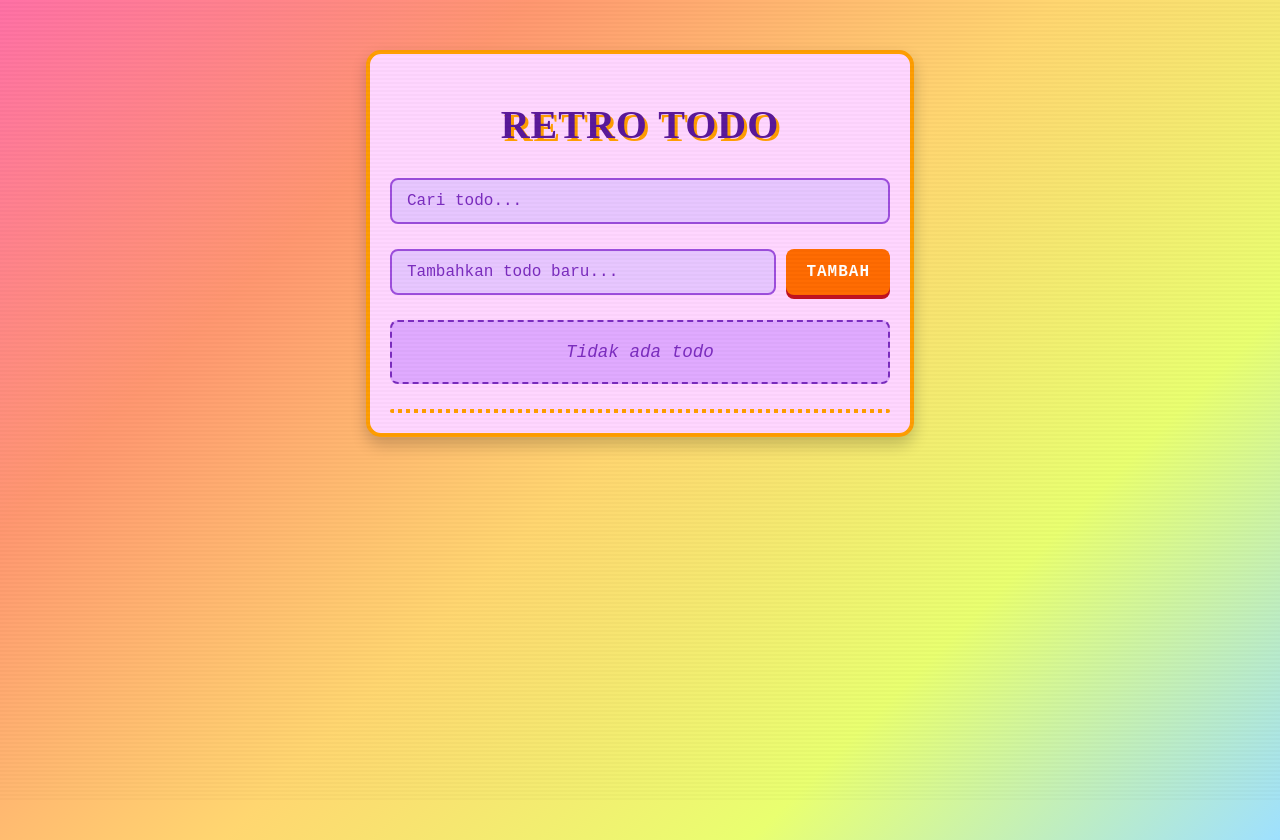
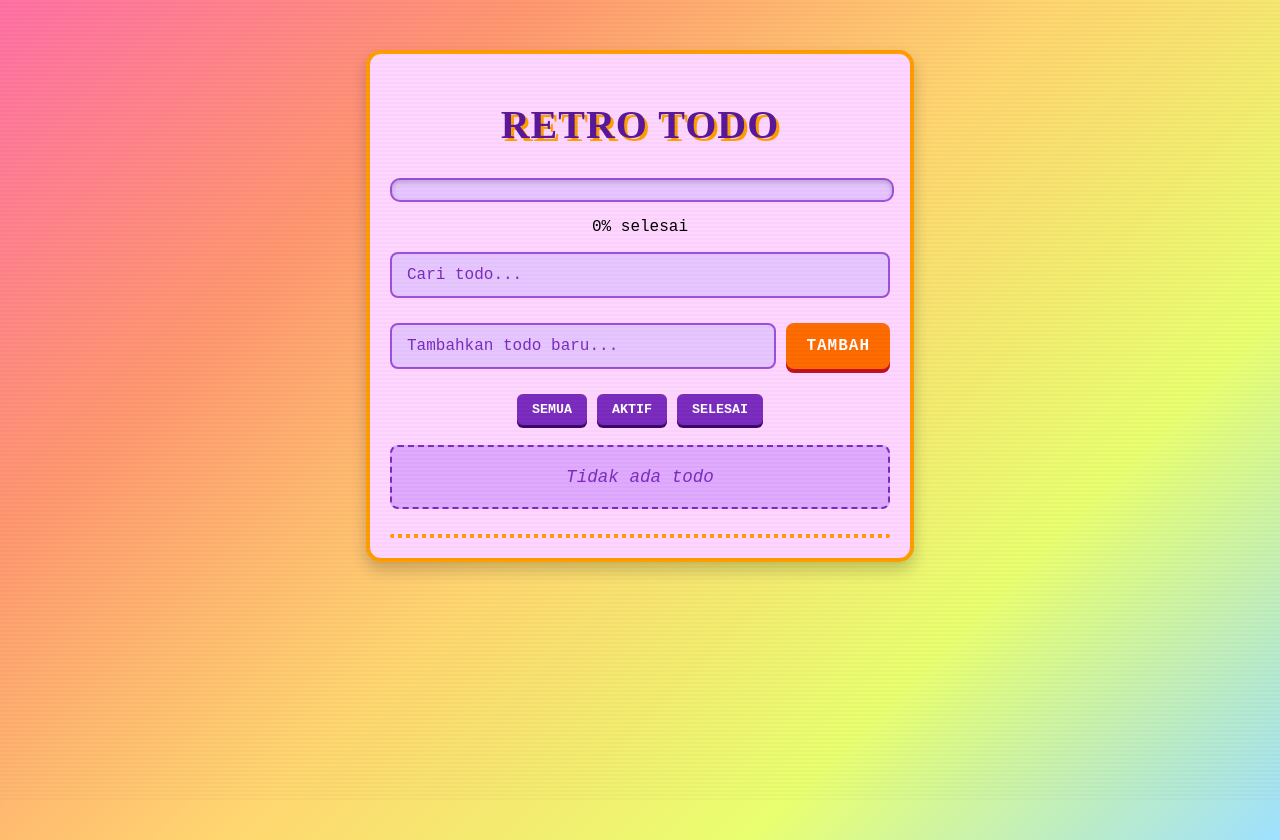
Before and after one commit to usamahdhaqi/todo-app, a React (Create React App) app: page / in a window 1280 px wide. Built offline with nearby package versions, Linux system fonts and the light colour scheme; the HTML template or start-up script is replaced by a standard one.

Commit message:
add new features

```diff
--- a/src/components/TodoList.css
+++ b/src/components/TodoList.css
@@ -227,6 +227,84 @@ h1 {
   background: #5a189a;
 }
 
+/* Progress bar */
+.progress-bar {
+  width: 100%;
+  height: 20px;
+  background: #e7c6ff;
+  border: 2px solid #9d4edd;
+  border-radius: 10px;
+  margin-bottom: 15px;
+  overflow: hidden;
+  box-shadow: inset 0 2px 5px rgba(0,0,0,0.2);
+}
+
+.progress-fill {
+  height: 100%;
+  background: linear-gradient(90deg, #ff6b00, #ff9e00, #ffd670);
+  transition: width 0.4s ease-in-out;
+}
+
+/* Filter button */
+.filter-container {
+  display: flex;
+  justify-content: center;
+  gap: 10px;
+  margin-bottom: 20px;
+}
+
+.filter-container button {
+  padding: 8px 15px;
+  background: #7b2cbf;
+  border: none;
+  border-radius: 6px;
+  color: #fff;
+  cursor: pointer;
+  font-weight: bold;
+  font-family: 'Courier New', monospace;
+  text-transform: uppercase;
+  box-shadow: 0 3px 0 #3c096c;
+  transition: all 0.3s ease;
+}
+
+.filter-container button:hover {
+  background: #9d4edd;
+  transform: translateY(-2px);
+  box-shadow: 0 5px 0 #3c096c;
+}
+
+.filter-container button:active {
+  transform: translateY(0);
+  box-shadow: 0 1px 0 #3c096c;
+}
+
+/* Edit input */
+.todo-item input[type="text"] {
+  flex: 1;
+  padding: 8px 12px;
+  border: 2px solid #9d4edd;
+  border-radius: 6px;
+  font-family: 'Courier New', monospace;
+  font-size: 16px;
+  background: #fff;
+  margin-right: 10px;
+}
+
+.todo-item button {
+  margin-left: 5px;
+}
+
+/* Extra retro animation for progress bar */
+@keyframes progressGlow {
+  0% { box-shadow: 0 0 5px #ff6b00; }
+  50% { box-shadow: 0 0 15px #ffd670; }
+  100% { box-shadow: 0 0 5px #ff6b00; }
+}
+
+.progress-fill {
+  animation: progressGlow 2s infinite ease-in-out;
+}
+
 /* Responsive design */
 @media (max-width: 600px) {
   .todo-container {
@@ -242,3 +320,27 @@ h1 {
     width: 100%;
   }
 }
+
+.edit-button {
+  background-color: #2d6a4f; /* hijau gelap */
+  color: white;
+  border: none;
+  border-radius: 6px;
+  padding: 8px 15px;
+  cursor: pointer;
+  font-family: 'Courier New', monospace;
+  font-weight: bold;
+  transition: all 0.3s ease;
+  box-shadow: 0 3px 0 #1b4332;
+}
+
+.edit-button:hover {
+  background-color: #40916c; /* hijau lebih terang */
+  transform: translateY(-2px);
+  box-shadow: 0 5px 0 #1b4332;
+}
+
+.edit-button:active {
+  transform: translateY(0);
+  box-shadow: 0 1px 0 #1b4332;
+}
--- a/src/components/TodoList.js
+++ b/src/components/TodoList.js
@@ -1,10 +1,20 @@
-import React, { useState } from 'react';
+import React, { useState, useEffect } from 'react';
 import './TodoList.css';
 
 const TodoList = () => {
-  const [todos, setTodos] = useState([]);
+  const [todos, setTodos] = useState(() => {
+    const saved = localStorage.getItem("todos");
+    return saved ? JSON.parse(saved) : [];
+  });
   const [inputValue, setInputValue] = useState('');
   const [searchTerm, setSearchTerm] = useState('');
+  const [filter, setFilter] = useState('all'); // all | active | completed
+  const [editingId, setEditingId] = useState(null);
+  const [editValue, setEditValue] = useState('');
+
+  useEffect(() => {
+    localStorage.setItem("todos", JSON.stringify(todos));
+  }, [todos]);
 
   const addTodo = () => {
     if (inputValue.trim() !== '') {
@@ -27,9 +37,30 @@ const TodoList = () => {
     setTodos(todos.filter(todo => todo.id !== id));
   };
 
+  const startEditing = (id, text) => {
+    setEditingId(id);
+    setEditValue(text);
+  };
+
+  const saveEdit = (id) => {
+    setTodos(todos.map(todo =>
+      todo.id === id ? { ...todo, text: editValue } : todo
+    ));
+    setEditingId(null);
+    setEditValue('');
+  };
+
   const filteredTodos = todos.filter(todo =>
     todo.text.toLowerCase().includes(searchTerm.toLowerCase())
-  );
+  ).filter(todo => {
+    if (filter === 'completed') return todo.completed;
+    if (filter === 'active') return !todo.completed;
+    return true;
+  });
+
+  const progress = todos.length > 0
+    ? Math.round((todos.filter(t => t.completed).length / todos.length) * 100)
+    : 0;
 
   return (
     <>
@@ -37,6 +68,13 @@ const TodoList = () => {
     <div className="todo-container">
       <h1 className="retro-title">RETRO TODO</h1>
 
+      {/* Progress bar */}
+      <div className="progress-bar">
+        <div className="progress-fill" style={{ width: `${progress}%` }}></div>
+      </div>
+      <p>{progress}% selesai</p>
+
+      {/* Search */}
       <div className="search-container">
         <input
           type="text"
@@ -47,6 +85,7 @@ const TodoList = () => {
         />
       </div>
 
+      {/* Add */}
       <div className="add-todo-container">
         <input
           type="text"
@@ -61,9 +100,28 @@ const TodoList = () => {
         </button>
       </div>
 
+      {/* Filter */}
+      <div className="filter-container">
+        <button onClick={() => setFilter('all')}>Semua</button>
+        <button onClick={() => setFilter('active')}>Aktif</button>
+        <button onClick={() => setFilter('completed')}>Selesai</button>
+      </div>
+
+      {/* Todo list */}
       <ul className="todo-list">
         {filteredTodos.map(todo => (
           <li key={todo.id} className={`todo-item ${todo.completed ? 'completed' : ''}`}>
+            {editingId === todo.id ? (
+              <>
+                <input
+                  type="text"
+                  value={editValue}
+                  onChange={(e) => setEditValue(e.target.value)}
+                />
+                <button onClick={() => saveEdit(todo.id)}>Simpan</button>
+              </>
+            ) : (
+              <>
                 <span
                   onClick={() => toggleTodo(todo.id)}
                   className="todo-text"
@@ -71,11 +129,19 @@ const TodoList = () => {
                   {todo.text}
                 </span>
                 <button
+                  onClick={() => startEditing(todo.id, todo.text)}
+                  className="edit-button"
+                >
+                  Edit
+                </button>
+                <button
                   onClick={() => deleteTodo(todo.id)}
                   className="delete-button"
                 >
                   Hapus
                 </button>
+              </>
+            )}
           </li>
         ))}
       </ul>
```
Lines whose indentation alone changed are shown as unchanged.
